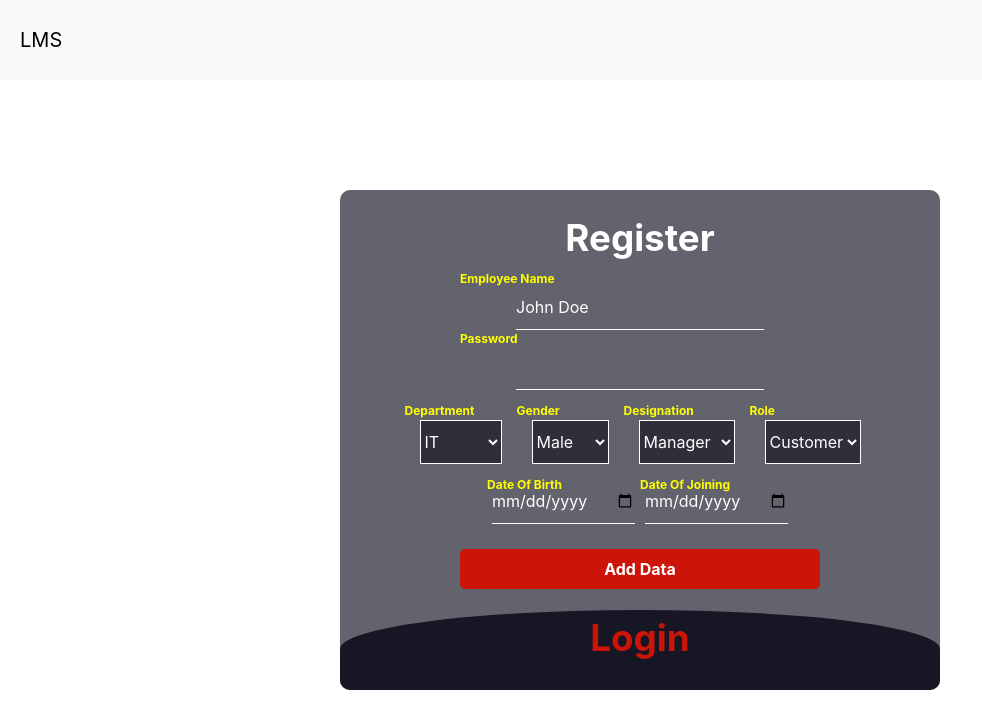
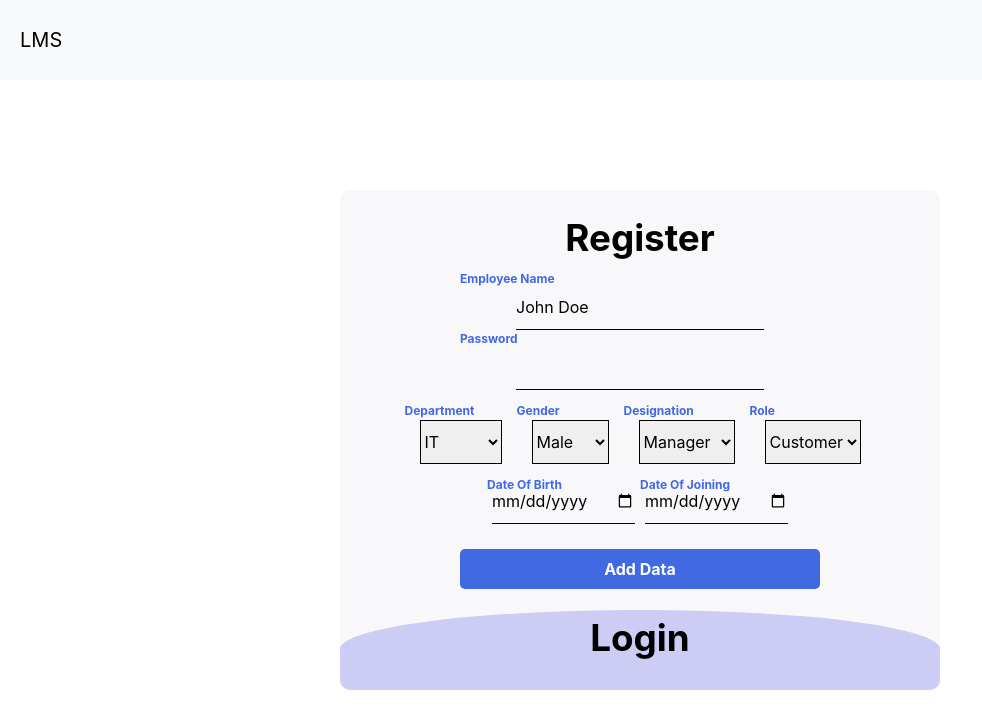
Before and after one commit to agastya2002/LMSTeam3Batch9, a React (Create React App) app in the folder Frontend/lms/: page / in a window 1280 px wide. Shown: the top 728 px of the page, without its empty margins (0-982 px from the left). Built offline with nearby package versions, Linux system fonts and the light colour scheme.

Commit message:
Updated color scheme in login page

```diff
--- a/Frontend/lms/src/Styles/Login.css
+++ b/Frontend/lms/src/Styles/Login.css
@@ -11,7 +11,7 @@
 
 .main {
     width: 600px;
-    background-color: #161624aa;
+    background-color: #f5f5faaa;
     height: 500px;
     overflow: hidden;
     border-radius: 10px;
@@ -41,7 +41,7 @@
     justify-content: center;
     display: block;
     color: #fff;
-    background: #CD1409;
+    background: royalblue;
     font-size: 1em;
     font-weight: bold;
     margin-top: 10px;
@@ -54,7 +54,7 @@
 
 .login {
     height: 470px;
-    background: #161624;
+    background: #ccccf5;
     border-radius: 60% / 10%;
     transform: translateY(-180px);
     transition: .8s ease-in-out;
@@ -82,7 +82,6 @@ span {
     top: 0px;
     left: 0px;
     font-size: 16px;
-    color: #fff;
     pointer-events: none;
     transition: .5s;
 }
@@ -90,10 +89,9 @@ span {
 .user-box input {
     padding: 10px 0;
     font-size: 16px;
-    color: #fff;
     margin-bottom: 15px;
     border: none;
-    border-bottom: 1px solid #fff;
+    border-bottom: 1px solid black;
     outline: none;
     background: transparent;
 }
@@ -101,11 +99,9 @@ span {
 .user-box select {
     padding: 10px 0;
     font-size: 16px;
-    color: #fff;
     margin: 15px;
     border: 0.2px solid;
     outline: none;
-    background: #161624aa;
 }
 
 .user-box input:focus~label,
@@ -114,7 +110,7 @@ span {
 .user-box select:valid~label {
     top: -15px;
     left: 0;
-    color: #FFFF00;
+    color:royalblue;
     font-size: 12px;
     font-weight: bold;
 }
@@ -134,7 +130,7 @@ label[for="chk"] {
 }
 
 .sig {
-    color: #fff;
+    color:black;
     margin: 20px;
 }
 
@@ -144,5 +140,5 @@ label[for="chk"] {
 
 .login label,
 .login input {
-    color: #CD1409;
+    color: black;
 }
```
